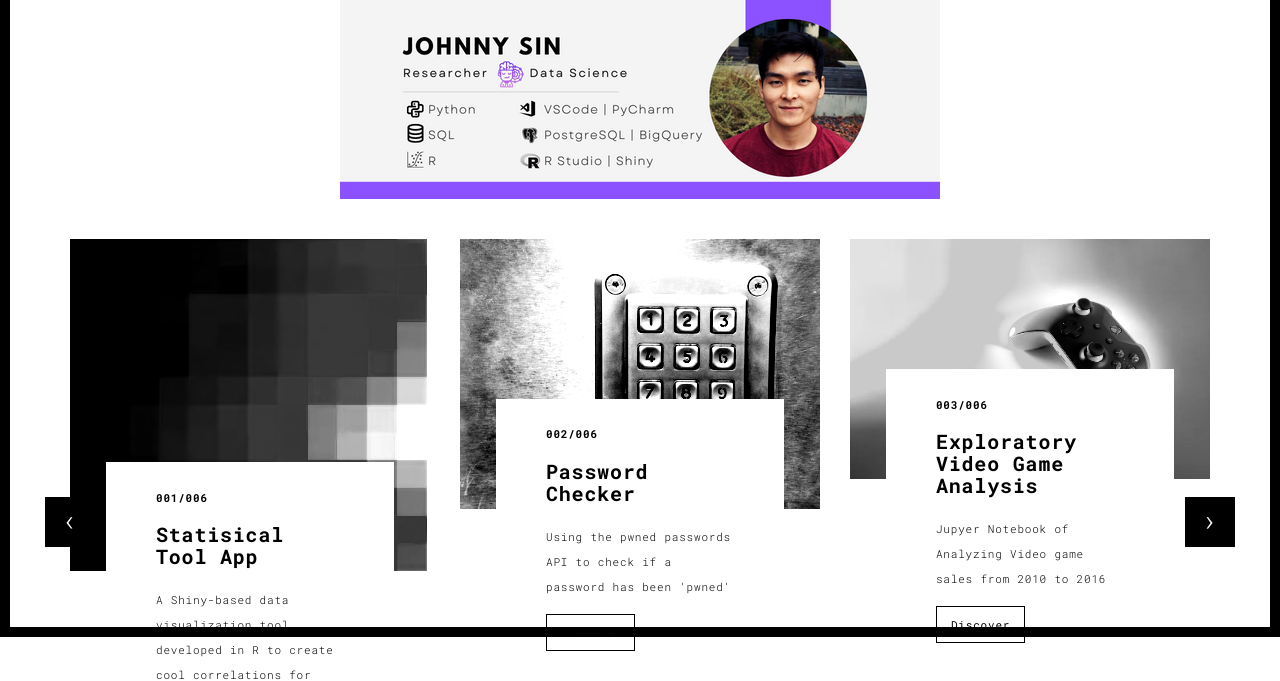
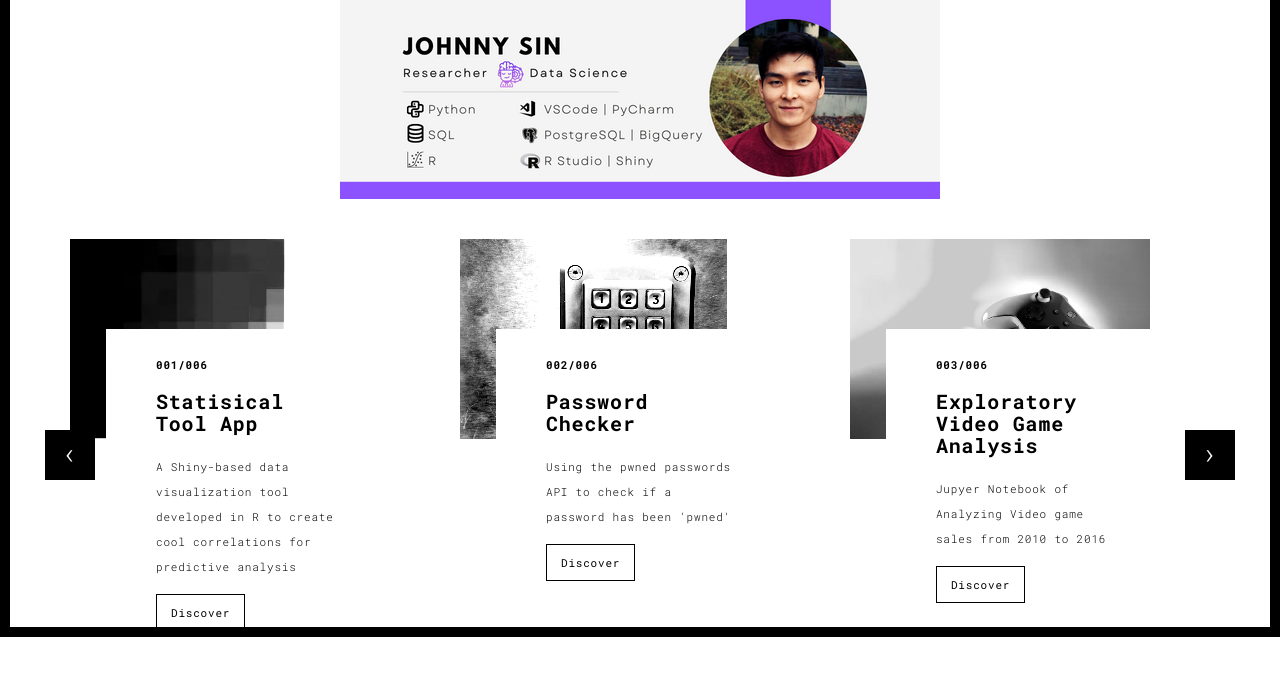
Before and after one commit to johnnys7n/portfolio_project, a Flask app: page /works.html in a window 1280 px wide. Shown: the part 163-844 px from the top of the page. After the commit the page ends 800 px from the top, so only its background shows below. Run offline with Flask 2, Linux system fonts and the light colour scheme; some libraries are stand-ins or nearby versions.

Commit message:
changed size of banner for carousel smoothing

```diff
--- a/templates/works.html
+++ b/templates/works.html
@@ -69,7 +69,7 @@
                 <div class="row">
                     <div class="col-sm-4">
                       <a title="" class="black-image-project-hover">
-                        <img src="./static/assets/images/stattool_work1.png" alt="" class="img-responsive">
+                        <img src="./static/assets/images/stattool_work1.png" alt="" style="height: 200px" class="img-responsive">
                       </a>
                       <div class="card-container card-container-lg">
                         <h4>001/006</h4>
@@ -80,7 +80,7 @@
                     </div>
                     <div class="col-sm-4">
                       <a title="" class="black-image-project-hover">
-                        <img src="./static/assets/images/pass_work1.jpeg" alt="" class="img-responsive">
+                        <img src="./static/assets/images/pass_work1.jpeg" alt="" style="height: 200px" class="img-responsive">
                       </a>
                       <div class="card-container card-container-lg">
                         <h4>002/006</h4>
@@ -91,7 +91,7 @@
                     </div>
                     <div class="col-sm-4">
                       <a title="" class="black-image-project-hover">
-                        <img src="./static/assets/images/videogame_work1.avif" alt="" class="img-responsive">
+                        <img src="./static/assets/images/videogame_work1.avif" alt="" style="height: 200px" class="img-responsive">
                       </a>
                       <div class="card-container card-container-lg">
                         <h4>003/006</h4>
@@ -108,21 +108,21 @@
             <div class="item">
                 <div class="row">
                   <div class="col-sm-4">
-                    <a class="black-image-project-hover">
-                      <img src="./static/assets/images/fit_work1.avif" alt="Image" class="img-responsive">
+                    <a title="" class="black-image-project-hover">
+                      <img src="./static/assets/images/fit_work1.avif" alt="" style="width: 300px;height: 200px" class="img-responsive">
                     </a>
-                    <div class="card-container">
+                    <div class="card-container card-container-lg">
                       <h4>004/006</h4>
                       <h3>Capstone: Bellabeat Capstone</h3>
-                      <p>First Notebook created for the Google Data Analytics Capstone project on fitbit tracker data analysis.</p>
+                      <p>Google Data Analytics Capstone project on fitbit tracker data analysis.</p>
                       <a href="https://www.kaggle.com/code/js7n95/case-study-bellabeat-capstone" class="btn btn-default">Discover</a>
                     </div>
                   </div>
                    <div class="col-sm-4">
-                      <a class="black-image-project-hover">
-                        <img src="./static/assets/images/HN_work1.jpeg" alt="Image" class="img-responsive">
+                      <a title="" class="black-image-project-hover">
+                        <img src="./static/assets/images/HN_work1.jpeg" alt="" style="height: 200px" class="img-responsive">
                       </a>
-                      <div class="card-container">
+                      <div class="card-container card-container-lg">
                         <h4>005/006</h4>
                         <h3>Customized Hackernews Timeline</h3>
                         <p>Scraping hackernews timeline to obtain a list of only the popular stories and links</p>
@@ -131,10 +131,10 @@
                     </div>
 
                     <div class="col-sm-4">
-                      <a class="black-image-project-hover">
-                        <img src="./static/assets/images/tweet_work1.jpeg" alt="Image" class="img-responsive">
+                      <a title="" class="black-image-project-hover">
+                        <img src="./static/assets/images/tweet_work1.jpeg" alt="" style="height: 200px" class="img-responsive">
                       </a>
-                      <div class="card-container">
+                      <div class="card-container card-container-lg">
                         <h4>006/006</h4>
                         <h3>Twitter Bot</h3>
                         <p>Simple Twitter created using tweepy API to like, follow, and generate timeline with a specific criteria</p>
```
